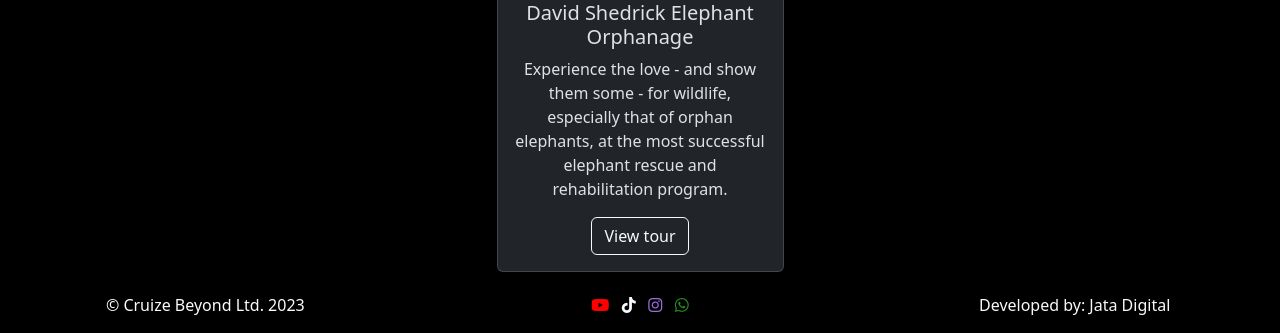
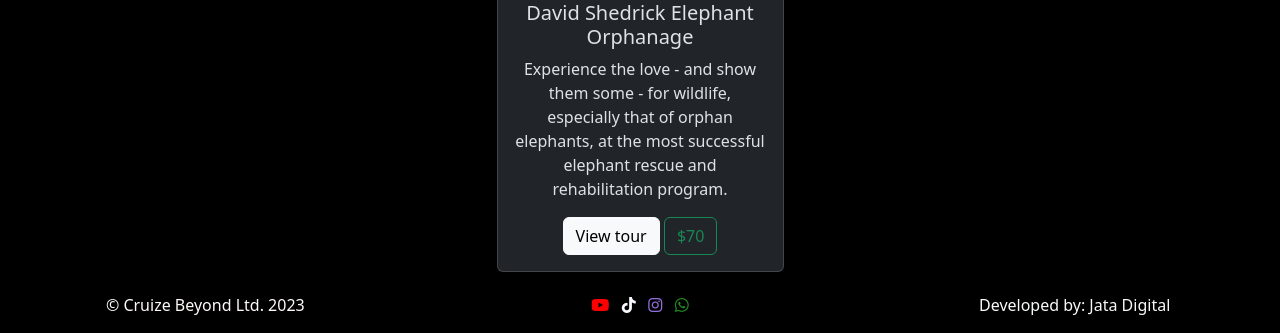
Before and after one commit to wahomez/tours, a Django app: page /excursion/ in a window 1280 px wide. Shown: the part 792-1125 px from the top of the page. Run offline with Django 4.2, Linux system fonts and the light colour scheme; data comes from the database, SQL or seed files in the repository; both versions use the stored data as it was after the commit; some libraries are stand-ins or nearby versions.

Commit message:
price button added on tours page; password visibility icon added - draft

```diff
--- a/templates/excursions.html
+++ b/templates/excursions.html
@@ -17,7 +17,8 @@
                         <p class="card-text">
                             {{tour.description}}
                         </p>
-                        <a href="{% url 'destination' tour.id %}" class="btn btn-outline-light">View tour</a>
+                        <a href="{% url 'destination' tour.id %}" class="btn btn-light">View tour</a>
+                        <button class="btn btn-outline-success">$70</button>
                     </div>
                 </div>
             </div>
--- a/templates/farmtours.html
+++ b/templates/farmtours.html
@@ -18,6 +18,7 @@
                             {{tour.description}}
                         </p>
                         <a href="{% url 'destination' tour.id %}" class="btn btn-outline-light">View tour</a>
+                        <p>Price: $70</p>
                     </div>
                 </div>
             </div>
--- a/templates/header.html
+++ b/templates/header.html
@@ -5,6 +5,8 @@
     <meta charset="utf-8">
     <meta name="viewport" content="width=device-width, initial-scale=1">
 
+    <!--bootstrap icons-->
+    <link rel="stylesheet" href="https://cdn.jsdelivr.net/npm/bootstrap-icons@1.10.4/font/bootstrap-icons.css">
     <!--bootstrap css-->
     <link href="https://cdn.jsdelivr.net/npm/bootstrap@5.3.0-alpha1/dist/css/bootstrap.min.css" rel="stylesheet"
           integrity="sha384-GLhlTQ8iRABdZLl6O3oVMWSktQOp6b7In1Zl3/Jr59b6EGGoI1aFkw7cmDA6j6gD" crossorigin="anonymous">
--- a/templates/includes/footer.html
+++ b/templates/includes/footer.html
@@ -29,12 +29,36 @@
 <script src="{% static "js/main.js" %}"></script>
 <script src="{% static "js/checkout.js" %}"></script>
 <script src="{% static "js/client.js" %}"></script>
+
+<!--alert function-->
 <script>
     function showMessage(){
         alert("Are we good?!");
         /*alert({% include 'includes/messages.html' %});*/
     }
 </script>
+<!--password visibility function-->
+<script>
+    const showpassword = document
+        .querySelector('#showPassword');
+
+    const password = document.querySelector('#userPassword');
+
+    showpassword.addEventListener('click', () => {
+        // Toggle the type attribute using
+        // getAttribute() method
+        const type = password
+            .getAttribute('type') === 'password' ?
+            'text' : 'password';
+
+        password.setAttribute('type', type);
+
+        // Toggle the eye and bi-eye icon
+        this.classList.toggle('bi-eye-slash');
+    });
+
+</script>
+
 
 {% comment %} <script>
     $(document).ready(function() {
--- a/templates/signin.html
+++ b/templates/signin.html
@@ -18,6 +18,7 @@
         <div class="form-floating mb-3">
             <input type="password" class="form-control" id="userPassword" placeholder="Password" required>
             <label for="userPassword">Password</label>
+            <p><i class="bi bi-eye" id="showPassword"></i><!--show/hide password--></p>
             <div class="valid-feedback">
                 All good!
             </div>
```
Also changed, not shown: db.sqlite3.
